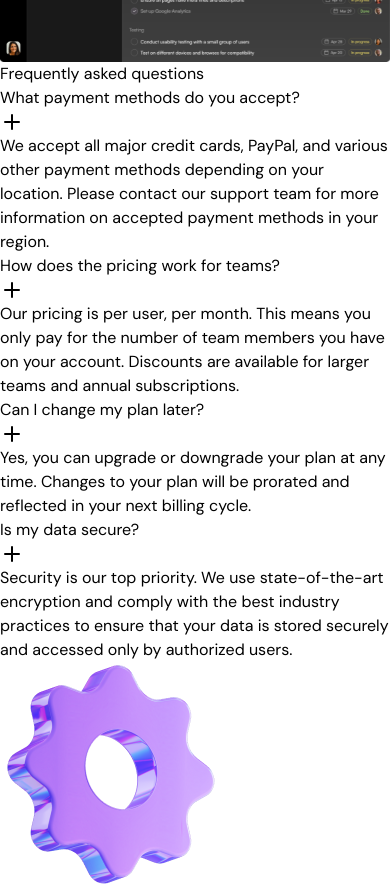
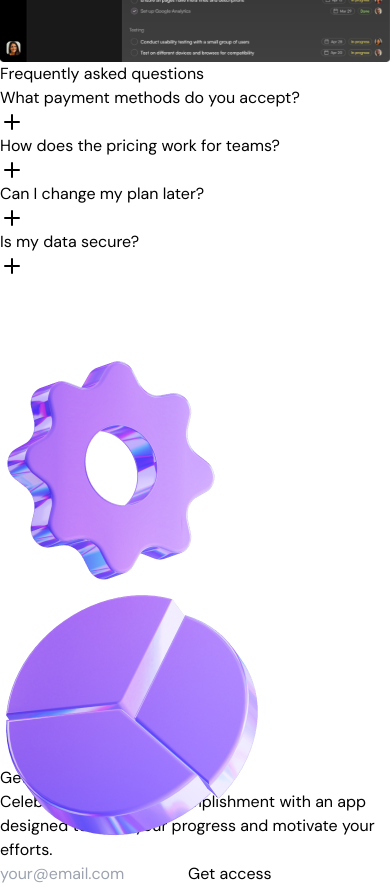
Before and after one commit to Oms-343/taskify-app-landing-page, a Next.js app: page / in a window 390 px wide. Shown: the part 2100-2986 px from the top of the page. Built offline with nearby package versions, Linux system fonts and the light colour scheme.

Commit message:
final set of animation added

```diff
--- a/src/components/CTA.tsx
+++ b/src/components/CTA.tsx
@@ -1,22 +1,50 @@
+"use client";
 import Image from "next/image";
+import { useScroll, useTransform, motion } from "framer-motion";
 
 import emojiStar from "@/public/images/emojistar.png";
 import helixImage from "@/public/images/helix2.png";
+import { useRef } from "react";
 
 export default function CTA() {
+  const containerRef = useRef(null);
+
+  const { scrollYProgress } = useScroll({
+    target: containerRef,
+    offset: ["start end", "end end"],
+  });
+
+  const translateY = useTransform(scrollYProgress, [0, 1], [-80, 80]);
+
   return (
-    <section className="text-cente overflow-x-clip bg-black py-[72px] text-white md:py-24">
+    <section
+      className="text-cente overflow-x-clip bg-black py-[72px] text-white md:py-24"
+      ref={containerRef}
+    >
       <div className="container relative max-w-xl">
+        <motion.div
+          style={{
+            translateY,
+          }}
+        >
           <Image
             src={helixImage}
             alt="helix-image"
             className="absolute left-[calc(100%+36px)] top-6 hidden md:block"
           />
+        </motion.div>
+
+        <motion.div
+          style={{
+            translateY,
+          }}
+        >
           <Image
             src={emojiStar}
             alt="emoji-star-image"
             className="absolute -top-[120px] right-[calc(100%+24px)] hidden md:block"
           />
+        </motion.div>
 
         <h2 className="text-center text-4xl font-bold tracking-tighter md:text-6xl">
           Get instant access
--- a/src/components/FAQs.tsx
+++ b/src/components/FAQs.tsx
@@ -1,6 +1,7 @@
 "use client";
 import React from "react";
-import clsx from "clsx";
+import { AnimatePresence } from "framer-motion";
+import { motion } from "framer-motion";
 
 import PlusIcon from "@/public/icons/plus.svg";
 import MinusIcon from "@/public/icons/minus.svg";
@@ -53,7 +54,29 @@ function AccordianItem({
           <PlusIcon className="cursor-pointer" />
         )}
       </p>
-      <p className={clsx(isOpen ? "block" : "hidden", "mt-4")}>{answer}</p>
+      <AnimatePresence>
+        {isOpen && (
+          <motion.p
+            initial={{
+              opacity: 0,
+              height: 0,
+              marginTop: 0,
+            }}
+            animate={{
+              opacity: 1,
+              height: "auto",
+              marginTop: "16px",
+            }}
+            exit={{
+              opacity: 0,
+              height: 0,
+              marginTop: 0,
+            }}
+          >
+            {answer}
+          </motion.p>
+        )}
+      </AnimatePresence>
     </div>
   );
 }
```
Lines whose indentation alone changed are shown as unchanged.
